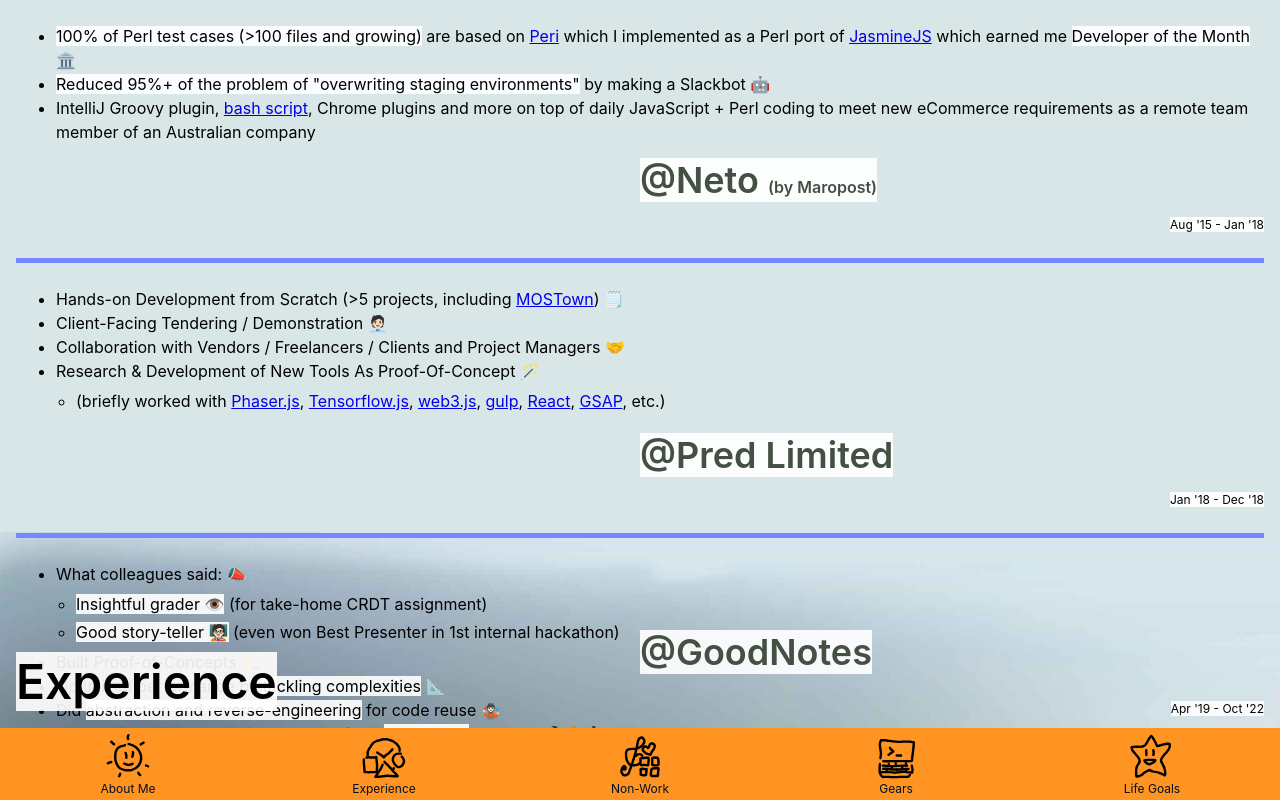
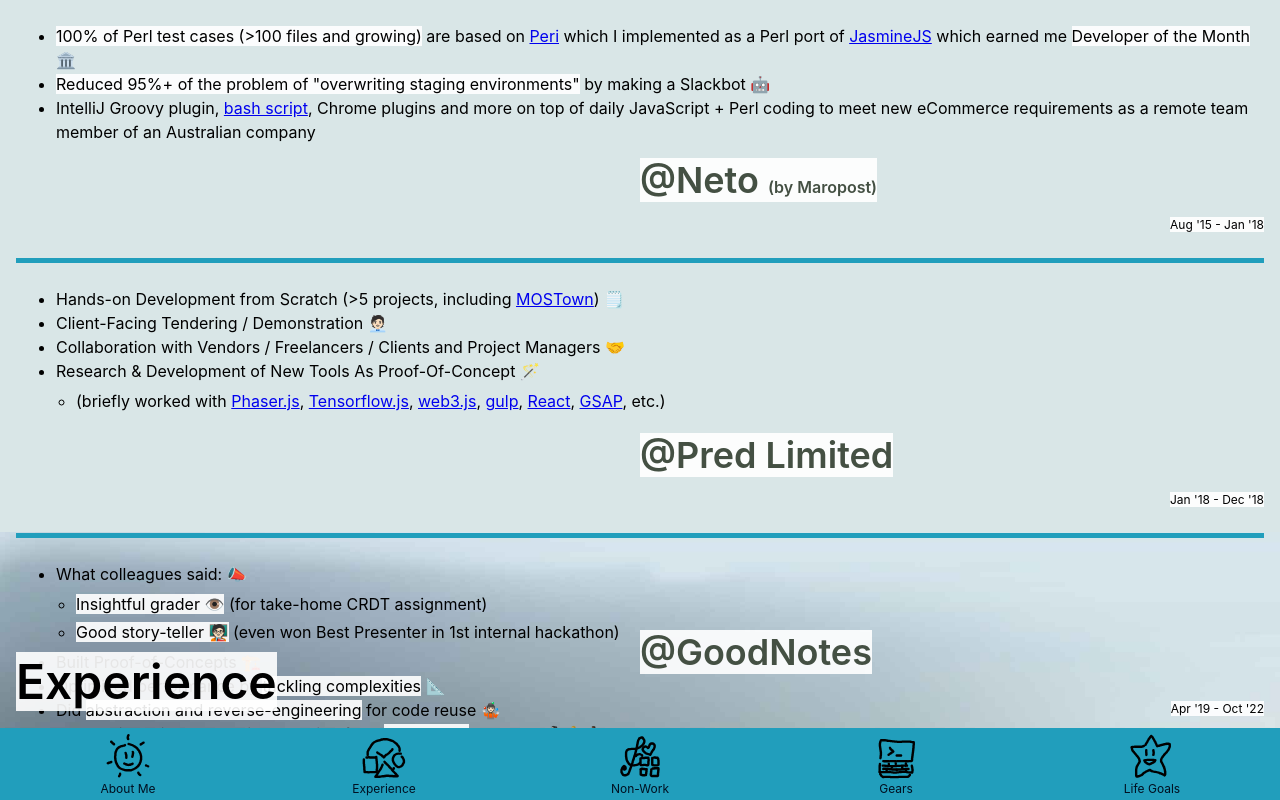
Before and after one commit to sunnypp/react-gh-pages, a React (Create React App) app: page / in a window 1280 px wide. Shown: the top 800 px of the page. Built offline with nearby package versions, Linux system fonts and the light colour scheme.

Commit message:
:lipstick: colors update and menu color update

```diff
--- a/src/component/Menu.tsx
+++ b/src/component/Menu.tsx
@@ -12,6 +12,7 @@
 bottom: 0;
 display: flex;
 flex-direction: row;
+font-color: ${props => props.theme.palette.menu.text};
 height: ${props => props.theme.size.menu};
 position: fixed;
 width: 100%;
--- a/src/theme/theme.ts
+++ b/src/theme/theme.ts
@@ -1,10 +1,12 @@
 import { DefaultTheme } from 'styled-components'
 
 const defaultColors = {
-  ORANGE:  "#ff9422",
-  YELLOW:  "#ffdf10",
+  ORANGE:  "#fb8500",
+  YELLOW:  "#ffb703",
   PINK:    "#fcccdd",
-  BLUE:    "#7788ff",
+  SKYBLUE: "#8ecae6",
+  BLUE:    "#219ebc",
+  NIGHT:   "#023047",
   WHITE:   "#fffeee",
   OVERLAY: "rgba(255, 255, 255, 0.9)",
   GOLD:    "#998866",
@@ -39,8 +41,8 @@
     menu: {
       icon:       defaultColors.BLACK,
       text:       defaultColors.BLACK,
-      background: defaultColors.ORANGE,
-      hover:      defaultColors.YELLOW,
+      background: defaultColors.BLUE,
+      hover:      defaultColors.SKYBLUE,
     },
     aboutMe: {
       title:      defaultColors.BLACK,
```
